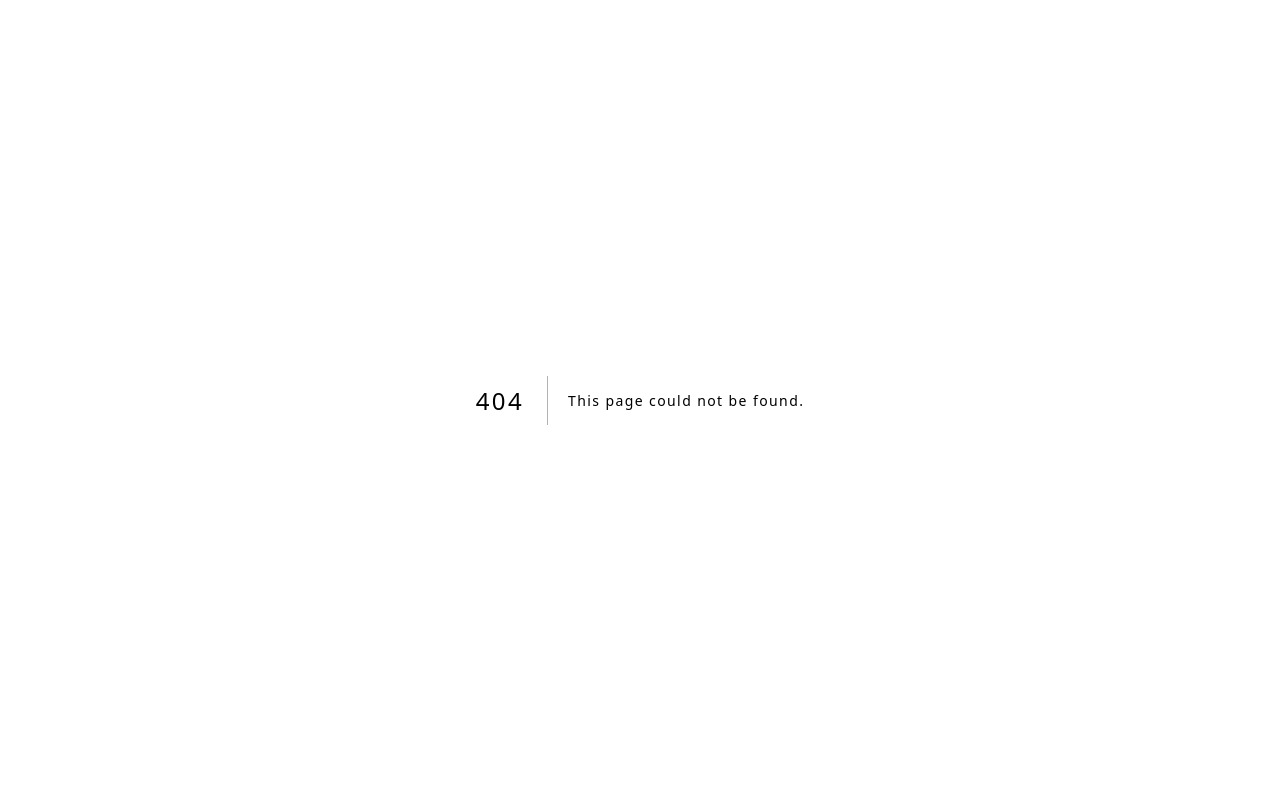
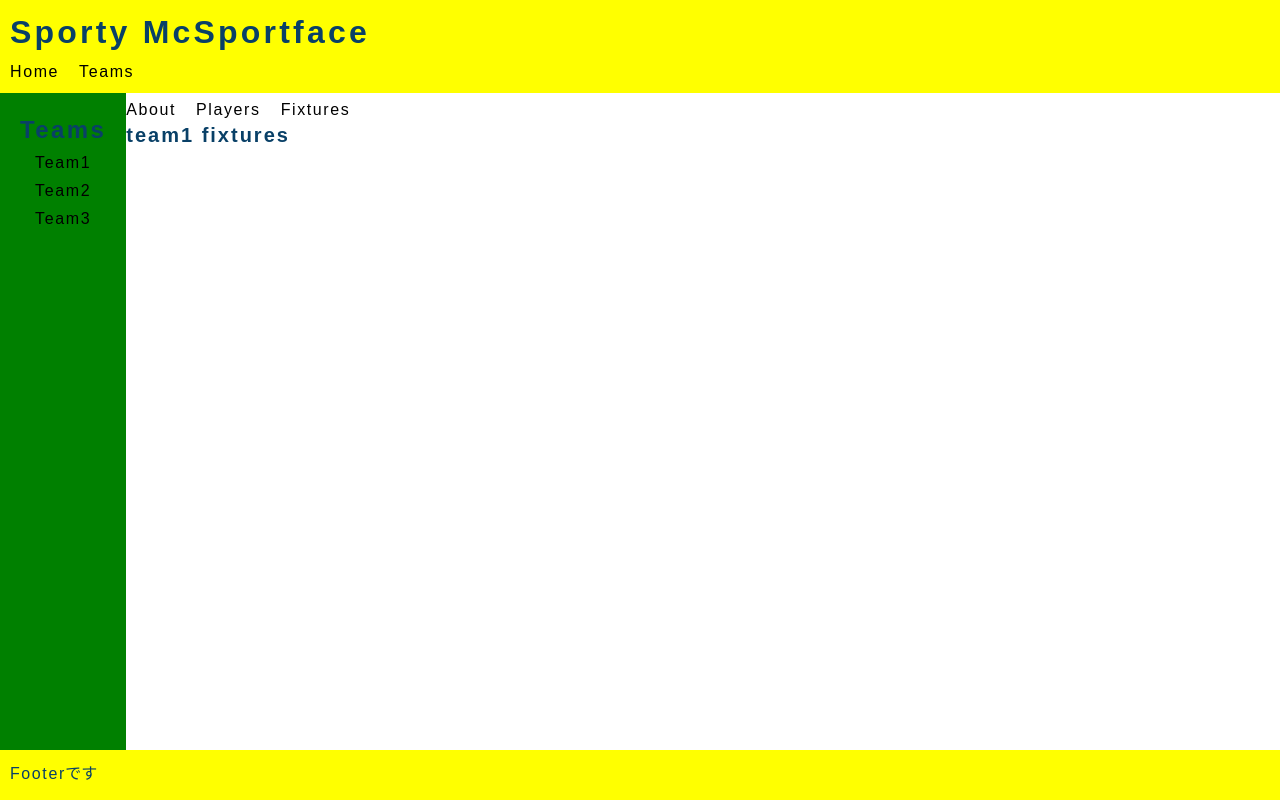
Before and after one commit to ninomiyadaisuke/nextjs-nested-layout-study, a Next.js app: page /teams/team1/fixtures in a window 1280 px wide. Before the commit this address had no page. Built offline with nearby package versions, Linux system fonts and the light colour scheme.

Commit message:
create fixtures and players page

```diff
--- /dev/null
+++ b/src/pages/teams/[team]/fixtures.tsx
@@ -0,0 +1,17 @@
+import { useRouter } from 'next/router';
+
+import { TeamPageLayout } from './';
+
+const TeamFixturesPage = () => {
+  const router = useRouter();
+  const { team } = router.query;
+  return (
+    <section>
+      <h3>{team} fixtures</h3>
+    </section>
+  );
+};
+
+TeamFixturesPage.getLayout = TeamPageLayout;
+
+export default TeamFixturesPage;
```
Also changed, not shown: src/pages/teams/[team]/players.tsx (added, +17 -0 lines).
